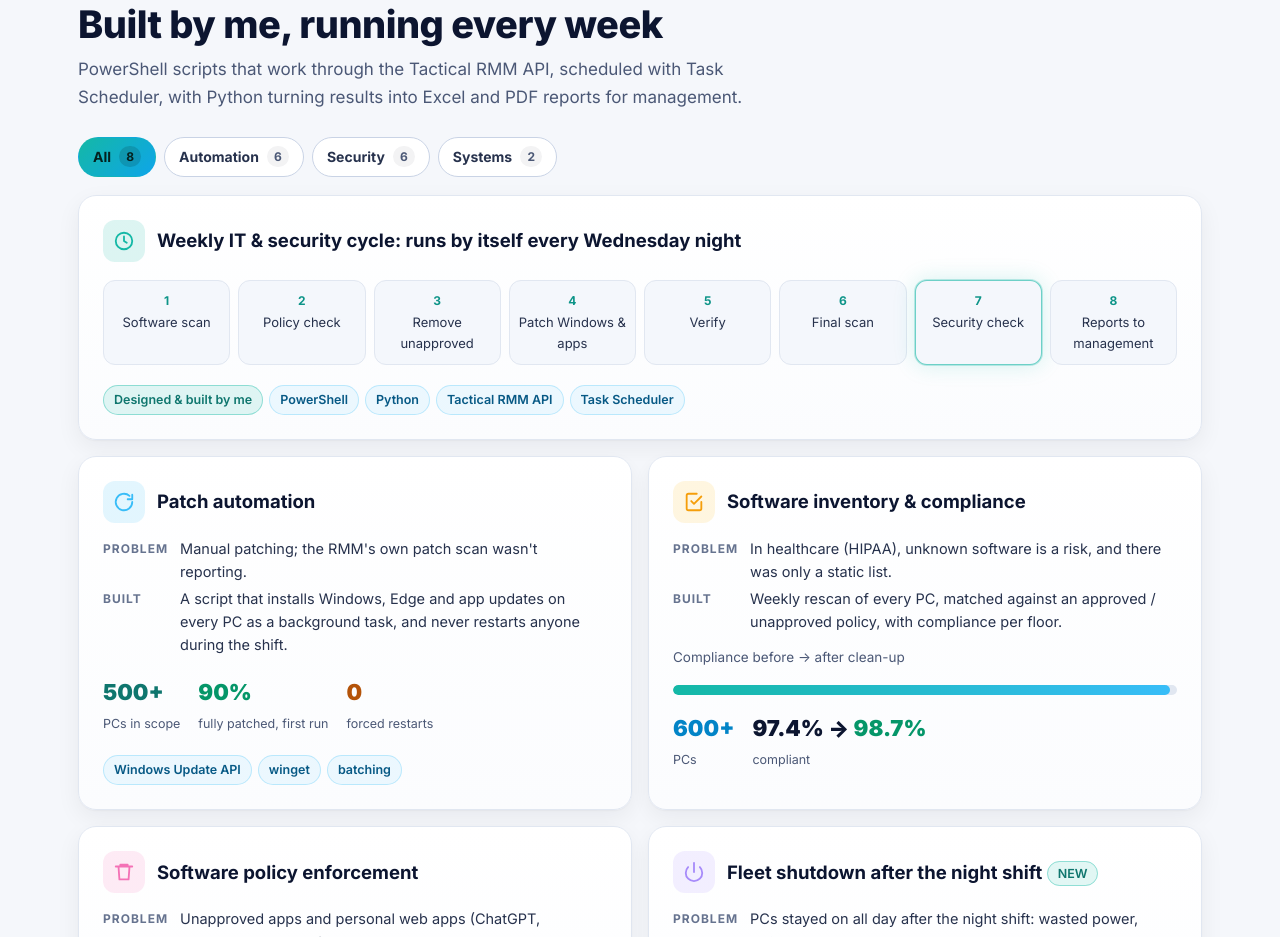
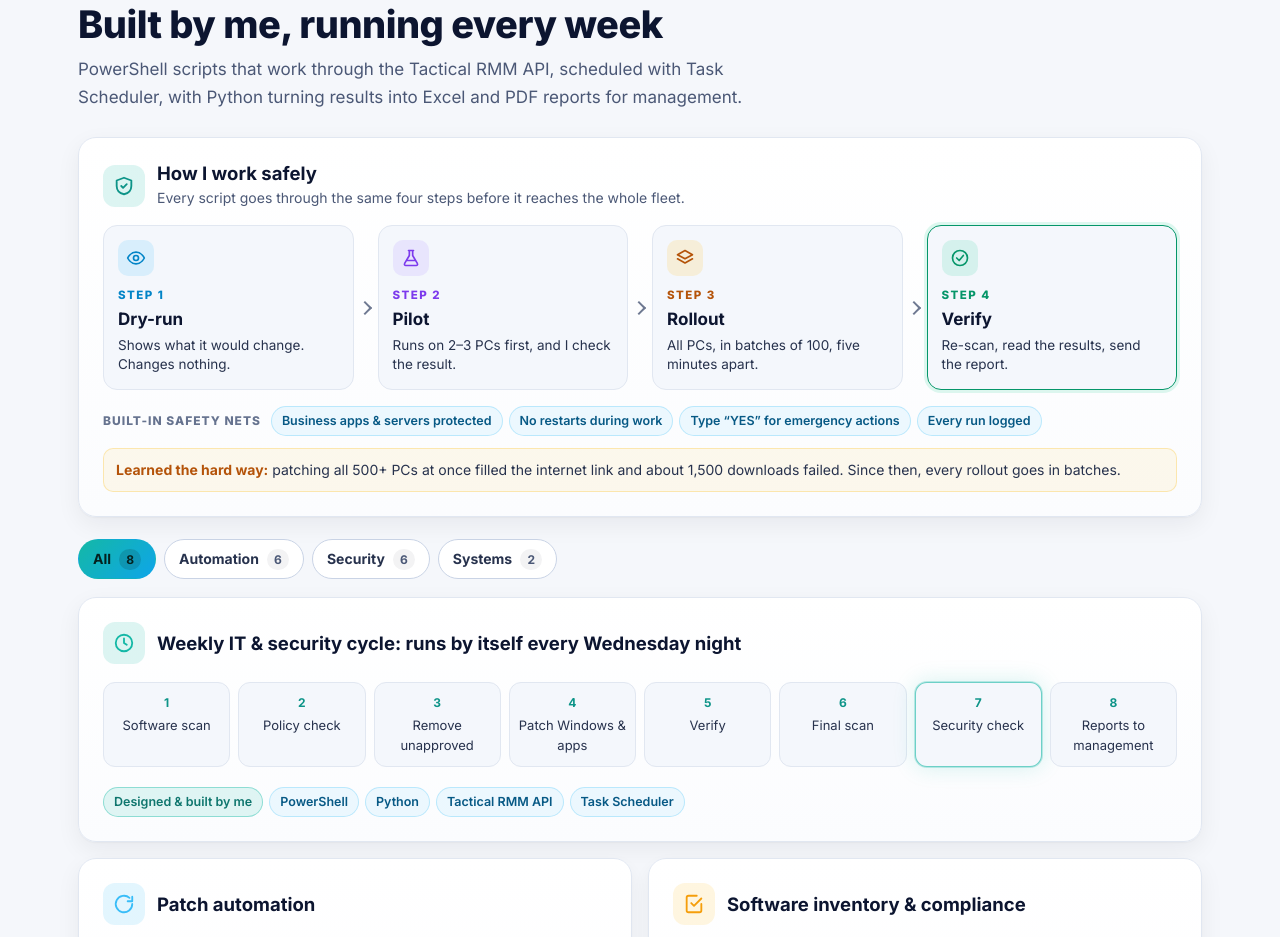
Before and after one commit to ahmad-bin-zubair/ahmad-bin-zubair.github.io, a plain HTML site: page index.html in a window 1280 px wide. Shown: the part 2243-3180 px from the top of the page. Drawn offline with Linux system fonts and the light colour scheme.

Commit message:
Add "How I work safely" strip: dry-run, pilot, rollout, verify
Co-Authored-By: Claude Opus 5.5 <noreply@anthropic.com>

```diff
--- a/index.html
+++ b/index.html
@@ -234,6 +234,31 @@ svg.diag text{font-family:var(--sans)}
 .steps div{background:var(--card2);border:1px solid var(--line);border-radius:12px;padding:10px 8px;text-align:center;font-size:13px;color:var(--text2);position:relative;transition:border-color .3s,box-shadow .3s}
 .steps div b{display:block;font-size:12px;color:var(--teal);margin-bottom:2px}
 .steps div.on{border-color:rgba(20,184,166,.6);box-shadow:0 0 0 1px rgba(20,184,166,.25),0 0 22px rgba(20,184,166,.18)}
+/* How I work safely: dry-run -> pilot -> rollout -> verify */
+.safe{margin:0 0 22px}
+.safe-head{display:flex;gap:12px;align-items:center;margin-bottom:16px}
+.safe-head .ic{width:42px;height:42px;flex:none;border-radius:12px;display:grid;place-items:center;background:rgba(20,184,166,.14);color:var(--teal)}
+.safe-head h3{margin:0;font-size:18.5px;line-height:1.25}
+.safe-head p{margin:2px 0 0;font-size:14px;color:var(--muted)}
+.flow{list-style:none;margin:0;padding:0;display:grid;grid-template-columns:repeat(4,1fr);gap:24px}
+.flow li{position:relative;background:var(--card2);border:1px solid var(--line);border-radius:14px;padding:14px;transition:border-color .3s,box-shadow .3s}
+.flow li:not(:last-child)::after{content:"";position:absolute;top:50%;right:-17px;width:8px;height:8px;border-top:2px solid var(--muted);border-right:2px solid var(--muted);transform:translateY(-50%) rotate(45deg);opacity:.8}
+.flow .si{width:36px;height:36px;border-radius:10px;display:grid;place-items:center;color:var(--c);background:var(--cb);margin-bottom:10px}
+.flow small{display:block;font-size:11.5px;font-weight:800;letter-spacing:1.5px;text-transform:uppercase;color:var(--c)}
+.flow b{display:block;font-size:17px;margin:1px 0 3px}
+.flow span{display:block;font-size:13.5px;color:var(--text2);line-height:1.45}
+.flow li.on{border-color:var(--c);box-shadow:0 0 0 3px var(--cb)}
+.guards{display:flex;flex-wrap:wrap;align-items:center;gap:6px;margin-top:16px}
+.guards .g-title{font-size:12px;font-weight:800;letter-spacing:1px;text-transform:uppercase;color:var(--dim);margin-right:4px}
+.safe .lesson{margin:12px 0 0;font-size:14px;color:var(--text2);padding:10px 12px;border-radius:10px;background:rgba(251,191,36,.08);border:1px solid rgba(251,191,36,.3)}
+.safe .lesson b{color:var(--gold)}
+@media (max-width:900px){.flow{grid-template-columns:repeat(2,1fr);gap:12px}.flow li::after{display:none}}
+@media (max-width:560px){
+  .flow{grid-template-columns:1fr}
+  .flow li{display:grid;grid-template-columns:36px 1fr;column-gap:12px;align-items:start;padding:12px 14px}
+  .flow .si{grid-column:1;grid-row:1/4;margin:0}
+  .flow li:not(:last-child)::after{display:block;top:auto;bottom:-11px;right:auto;left:28px;transform:rotate(135deg)}
+}
 
 /* post images: grid on big screens, swipe row on phones */
 .shots{display:grid;grid-template-columns:repeat(3,1fr);gap:14px;margin-top:16px}
@@ -469,6 +494,21 @@ dialog.lightbox .x{position:absolute;right:8px;bottom:6px;width:40px;height:40px
 <!-- PROJECTS -->
 <section id="projects"><div class="wrap">
   <div class="reveal"><div class="kicker">Automation projects</div><h2>Built by me, running every week</h2><p class="sub">PowerShell scripts that work through the Tactical RMM API, scheduled with Task Scheduler, with Python turning results into Excel and PDF reports for management.</p></div>
+
+  <div class="card safe reveal" id="safe">
+    <div class="safe-head">
+      <div class="ic"><svg width="22" height="22" viewBox="0 0 24 24" fill="none" stroke="currentColor" stroke-width="2" stroke-linecap="round" stroke-linejoin="round"><path d="M12 3 4 6v6c0 5 3.5 8 8 9 4.5-1 8-4 8-9V6z"/><path d="m9 12 2 2 4-4"/></svg></div>
+      <div><h3>How I work safely</h3><p>Every script goes through the same four steps before it reaches the whole fleet.</p></div>
+    </div>
+    <ol class="flow" id="safeFlow">
+      <li style="--c:var(--sky);--cb:rgba(56,189,248,.15)"><div class="si"><svg width="20" height="20" viewBox="0 0 24 24" fill="none" stroke="currentColor" stroke-width="2" stroke-linecap="round" stroke-linejoin="round"><path d="M2 12s3.5-7 10-7 10 7 10 7-3.5 7-10 7S2 12 2 12z"/><circle cx="12" cy="12" r="3"/></svg></div><small>Step 1</small><b>Dry-run</b><span>Shows what it would change. Changes nothing.</span></li>
+      <li style="--c:var(--violet);--cb:rgba(167,139,250,.16)"><div class="si"><svg width="20" height="20" viewBox="0 0 24 24" fill="none" stroke="currentColor" stroke-width="2" stroke-linecap="round" stroke-linejoin="round"><path d="M9 3h6M10 3v6l-5.6 9.5A1.6 1.6 0 0 0 5.8 21h12.4a1.6 1.6 0 0 0 1.4-2.5L14 9V3"/><path d="M7.5 15h9"/></svg></div><small>Step 2</small><b>Pilot</b><span>Runs on 2–3 PCs first, and I check the result.</span></li>
+      <li style="--c:var(--gold);--cb:rgba(251,191,36,.16)"><div class="si"><svg width="20" height="20" viewBox="0 0 24 24" fill="none" stroke="currentColor" stroke-width="2" stroke-linecap="round" stroke-linejoin="round"><path d="m12 3 9 5-9 5-9-5z"/><path d="m3 13 9 5 9-5"/></svg></div><small>Step 3</small><b>Rollout</b><span>All PCs, in batches of 100, five minutes apart.</span></li>
+      <li style="--c:var(--green);--cb:rgba(52,211,153,.16)"><div class="si"><svg width="20" height="20" viewBox="0 0 24 24" fill="none" stroke="currentColor" stroke-width="2" stroke-linecap="round" stroke-linejoin="round"><circle cx="12" cy="12" r="9"/><path d="m8 12 3 3 5-6"/></svg></div><small>Step 4</small><b>Verify</b><span>Re-scan, read the results, send the report.</span></li>
+    </ol>
+    <div class="guards"><span class="g-title">Built-in safety nets</span><span class="tag">Business apps &amp; servers protected</span><span class="tag">No restarts during work</span><span class="tag">Type “YES” for emergency actions</span><span class="tag">Every run logged</span></div>
+    <p class="lesson"><b>Learned the hard way:</b> patching all 500+ PCs at once filled the internet link and about 1,500 downloads failed. Since then, every rollout goes in batches.</p>
+  </div>
 
   <div class="filters reveal" role="group" aria-label="Filter projects">
     <button type="button" data-f="all" aria-pressed="true">All <em></em></button>
@@ -764,6 +804,10 @@ const reduceMotion = window.matchMedia('(prefers-reduced-motion: reduce)').match
   // Weekly cycle: light up the steps one after another
   const steps = document.querySelectorAll('#cycle div'); let i = 0;
   if (!reduceMotion && steps.length) setInterval(()=>{ steps.forEach(s=>s.classList.remove('on')); steps[i%steps.length].classList.add('on'); i++; }, 900);
+
+  // Work-safely flow: light up dry-run, pilot, rollout, verify in turn
+  const flow = document.querySelectorAll('#safeFlow li'); let j = 0;
+  if (!reduceMotion && flow.length) setInterval(()=>{ flow.forEach(s=>s.classList.remove('on')); flow[j%flow.length].classList.add('on'); j++; }, 1400);
 })();
 
 // Project filter: All / Automation / Security / Systems
```
